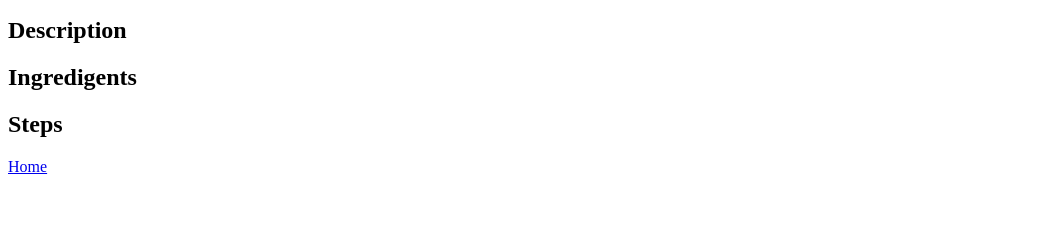
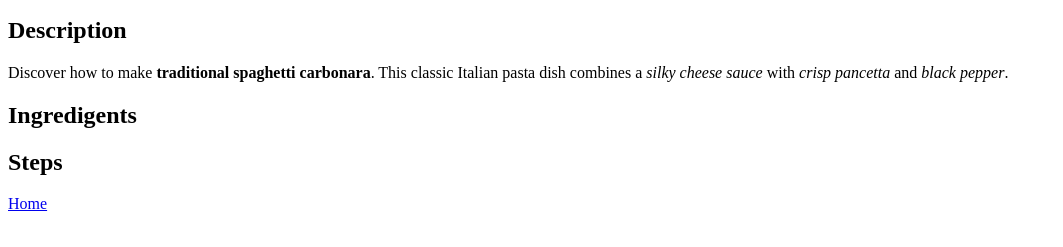
Before and after one commit to bon-nina/odin-recipes, a plain HTML site: page recipes/cabonara.html in a window 1280 px wide. Shown: the part 421-668 px from the top of the page, without its empty margins (0-1063 px from the left). Drawn offline with Linux system fonts and the light colour scheme.

Commit message:
Added description to cabonara.html

```diff
--- a/recipes/cabonara.html
+++ b/recipes/cabonara.html
@@ -14,6 +14,9 @@
         </p>
 
         <h2>Description</h2>
+            <p>Discover how to make <strong>traditional spaghetti carbonara</strong>.
+                This classic Italian pasta dish combines a <em>silky cheese sauce</em> with <em>crisp pancetta</em> and <em>black pepper</em>.
+            </p>
         <h2>Ingredigents</h2>
         <h2>Steps</h2>
 
```
